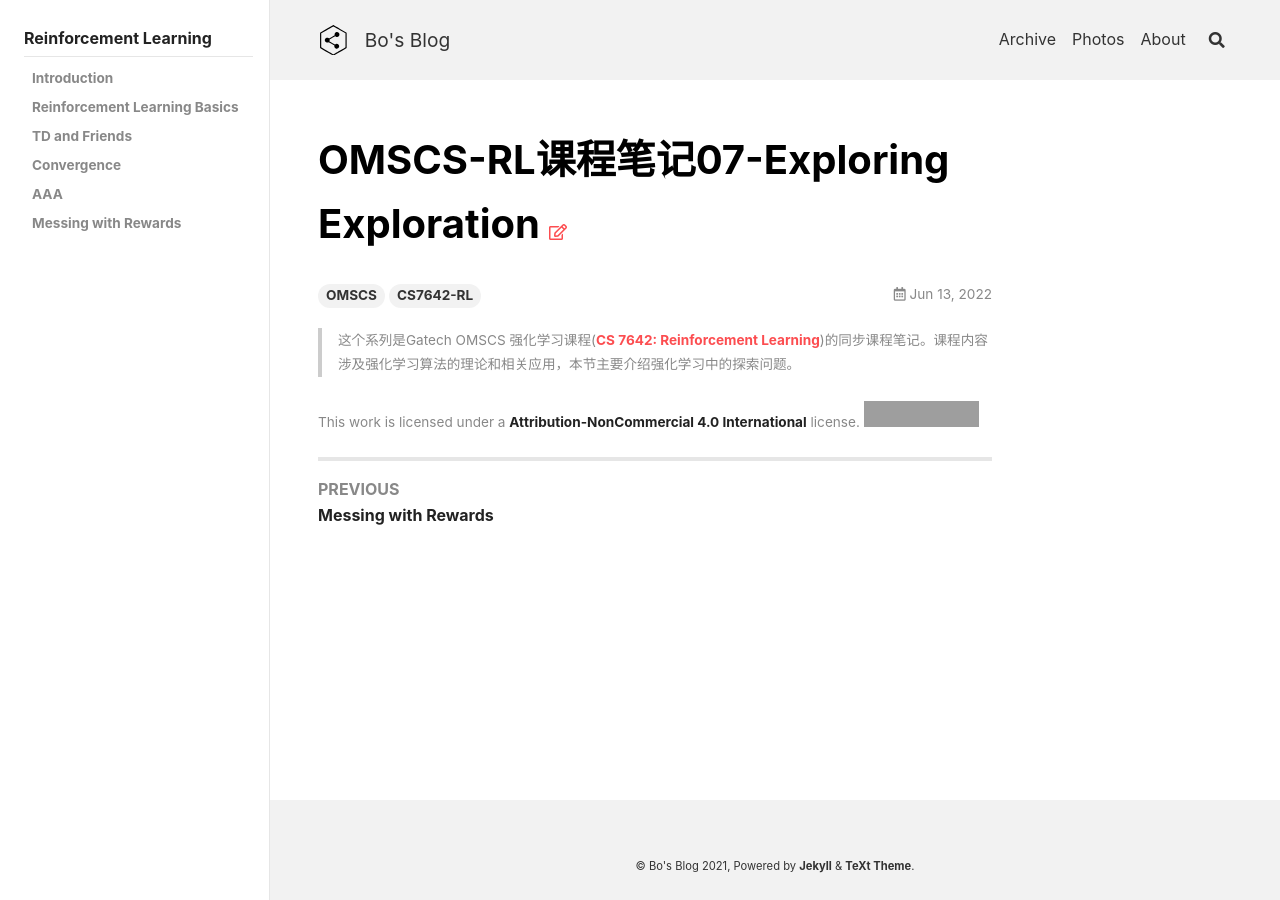
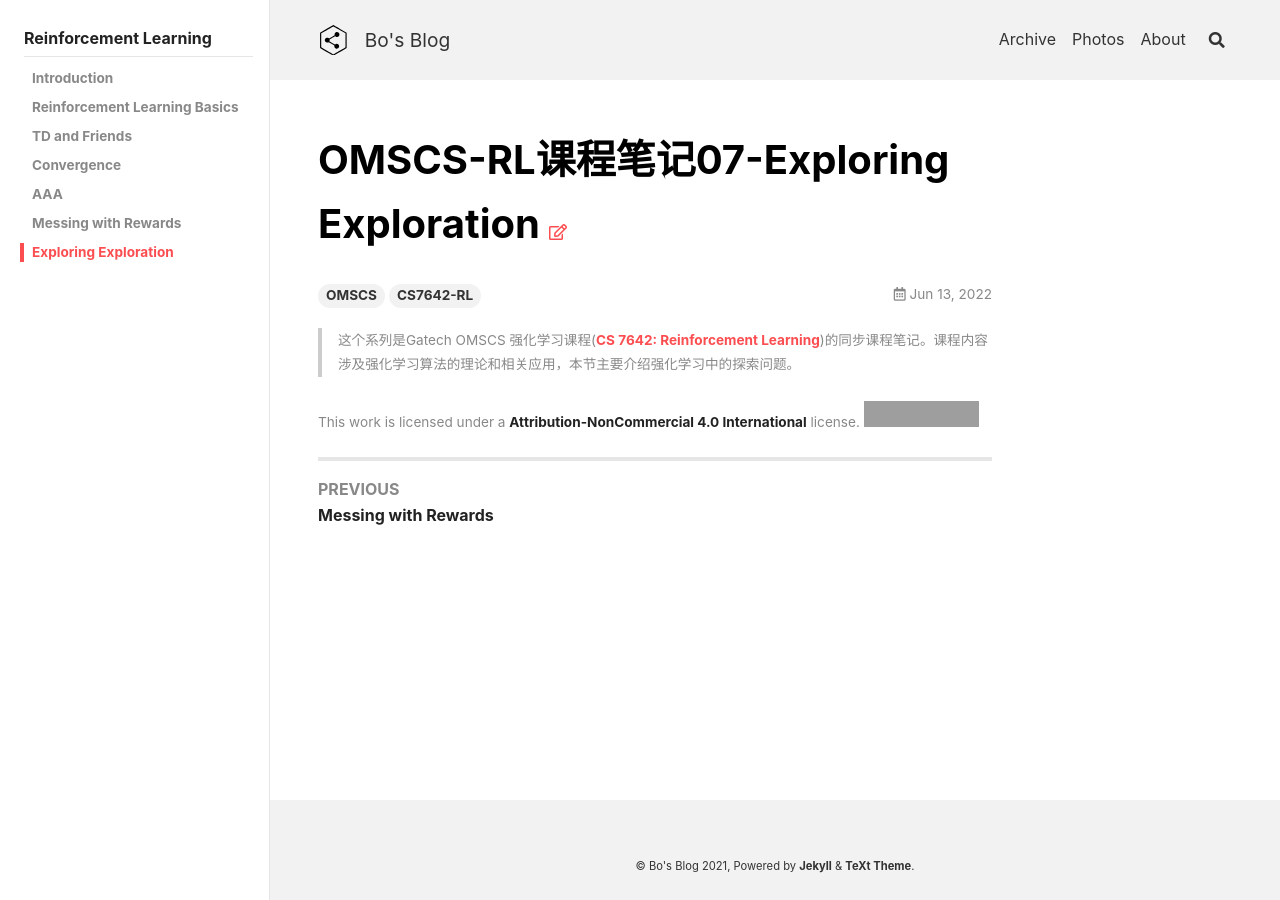
Before and after one commit to peng00bo00/peng00bo00_previous_blog, a Jekyll site: the page built from _posts/2022-06-13-OMSCS-RL-NOTES-07.md, in a window 1280 px wide. Built offline with Jekyll 4.4.1, drawn with Linux system fonts in a browser that asks for light colours; nearby versions of some CDN libraries; grey boxes are pictures that could not be loaded.

Commit message:
Update navigation.yml

```diff
--- a/_data/navigation.yml
+++ b/_data/navigation.yml
@@ -366,3 +366,5 @@ OMSCS-RL:
         url: /2022/06/06/OMSCS-RL-NOTES-05.html
       - title: Messing with Rewards
         url: /2022/06/07/OMSCS-RL-NOTES-06.html
+      - title: Exploring Exploration
+        url: /2022/06/13/OMSCS-RL-NOTES-07.html
```
